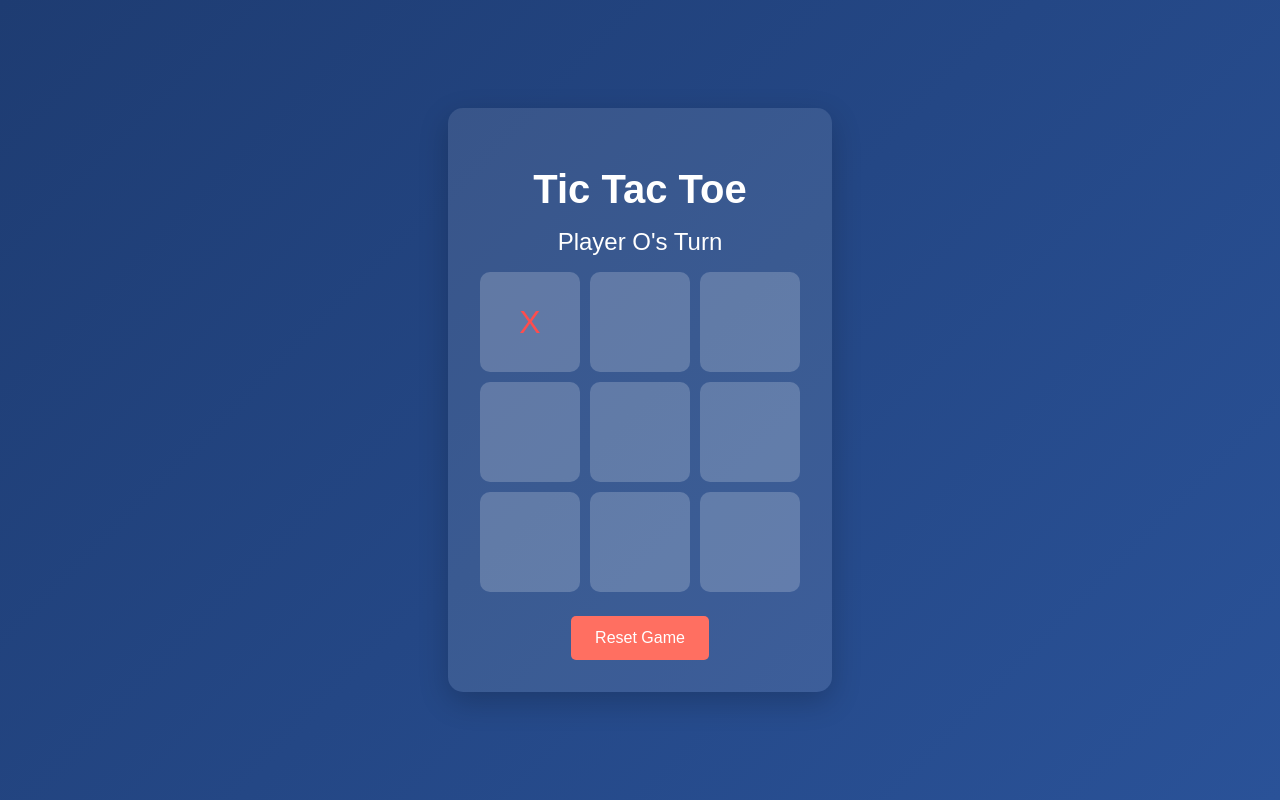
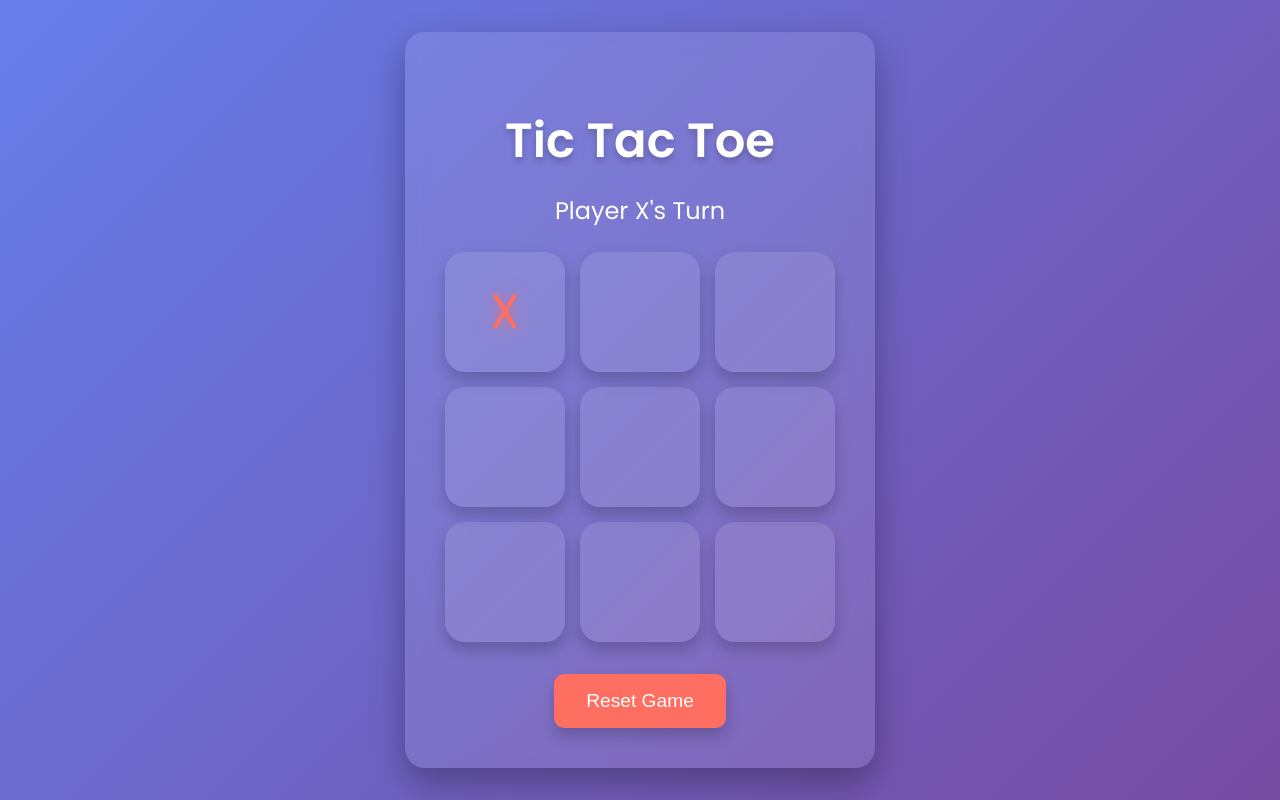
Before and after one commit to rsreehari/TIC-TAC-TOE, a plain HTML site: page index.html in a window 1280 px wide. Both pictures are taken after a click on the element 530 px from the left and 322 px from the top of the page. Drawn offline with Linux system fonts and the light colour scheme.

Commit message:
Enhance Tic Tac Toe UI with Google Fonts and improved styles; add player display and winning animations

```diff
--- a/index.html
+++ b/index.html
@@ -4,6 +4,7 @@
   <meta charset="UTF-8">
   <meta name="viewport" content="width=device-width, initial-scale=1.0">
   <title>Tic Tac Toe - Ultimate UI</title>
+  <link href="https://fonts.googleapis.com/css2?family=Poppins:wght@400;600&display=swap" rel="stylesheet">
   <link rel="stylesheet" href="style.css">
 </head>
 <body>
--- a/script.js
+++ b/script.js
@@ -3,20 +3,16 @@ const board = document.querySelector('.board');
 const cells = document.querySelectorAll('.cell');
 const statusText = document.querySelector('.status');
 const resetBtn = document.querySelector('.reset-btn');
+const playerDisplay = document.querySelector('.player');
 
 let currentPlayer = 'X';
 let gameActive = true;
 let gameState = ['', '', '', '', '', '', '', '', ''];
 
 const winningConditions = [
-  [0, 1, 2], // Top row
-  [3, 4, 5], // Middle row
-  [6, 7, 8], // Bottom row
-  [0, 3, 6], // Left column
-  [1, 4, 7], // Middle column
-  [2, 5, 8], // Right column
-  [0, 4, 8], // Diagonal
-  [2, 4, 6]  // Diagonal
+  [0, 1, 2], [3, 4, 5], [6, 7, 8], // Rows
+  [0, 3, 6], [1, 4, 7], [2, 5, 8], // Columns
+  [0, 4, 8], [2, 4, 6]             // Diagonals
 ];
 
 const handleCellClick = (e) => {
@@ -41,6 +37,9 @@ const checkForWinner = () => {
 
     if (gameState[a] === gameState[b] && gameState[b] === gameState[c]) {
       roundWon = true;
+      cells[a].classList.add('win');
+      cells[b].classList.add('win');
+      cells[c].classList.add('win');
       break;
     }
   }
@@ -58,7 +57,7 @@ const checkForWinner = () => {
   }
 
   currentPlayer = currentPlayer === 'X' ? 'O' : 'X';
-  statusText.textContent = `Player ${currentPlayer}'s Turn`;
+  playerDisplay.textContent = currentPlayer;
 };
 
 const resetGame = () => {
@@ -66,9 +65,10 @@ const resetGame = () => {
   gameActive = true;
   currentPlayer = 'X';
   statusText.textContent = `Player ${currentPlayer}'s Turn`;
+  playerDisplay.textContent = currentPlayer;
   cells.forEach(cell => {
     cell.textContent = '';
-    cell.classList.remove('X', 'O');
+    cell.classList.remove('X', 'O', 'win');
   });
 };
 
--- a/style.css
+++ b/style.css
@@ -1,76 +1,106 @@
 /* styles.css */
 body {
-    font-family: 'Arial', sans-serif;
-    background: linear-gradient(135deg, #1e3c72, #2a5298);
+    font-family: 'Poppins', sans-serif;
+    background: linear-gradient(135deg, #667eea, #764ba2);
     color: #fff;
     display: flex;
     justify-content: center;
     align-items: center;
     height: 100vh;
     margin: 0;
+    overflow: hidden;
   }
 
   .container {
     text-align: center;
     background: rgba(255, 255, 255, 0.1);
-    padding: 2rem;
-    border-radius: 15px;
-    box-shadow: 0 10px 30px rgba(0, 0, 0, 0.2);
+    padding: 2.5rem;
+    border-radius: 20px;
+    box-shadow: 0 15px 35px rgba(0, 0, 0, 0.3);
+    backdrop-filter: blur(10px);
   }
 
   h1 {
-    font-size: 2.5rem;
+    font-size: 3rem;
     margin-bottom: 1rem;
+    font-weight: 600;
+    text-shadow: 0 4px 6px rgba(0, 0, 0, 0.2);
   }
 
   .status {
     font-size: 1.5rem;
-    margin-bottom: 1rem;
+    margin-bottom: 1.5rem;
+    font-weight: 500;
+  }
+
+  .status .player {
+    color: #ff6f61;
+    font-weight: 700;
   }
 
   .board {
     display: grid;
-    grid-template-columns: repeat(3, 100px);
-    grid-template-rows: repeat(3, 100px);
-    gap: 10px;
-    margin-bottom: 1.5rem;
+    grid-template-columns: repeat(3, 120px);
+    grid-template-rows: repeat(3, 120px);
+    gap: 15px;
+    margin-bottom: 2rem;
   }
 
   .cell {
-    background: rgba(255, 255, 255, 0.2);
-    border-radius: 10px;
+    background: rgba(255, 255, 255, 0.1);
+    border-radius: 20px;
     display: flex;
     justify-content: center;
     align-items: center;
-    font-size: 2rem;
+    font-size: 3rem;
     cursor: pointer;
-    transition: background 0.3s, transform 0.2s;
+    transition: all 0.3s ease;
+    box-shadow: 0 8px 15px rgba(0, 0, 0, 0.2);
   }
 
   .cell:hover {
-    background: rgba(255, 255, 255, 0.3);
-    transform: scale(1.05);
+    background: rgba(255, 255, 255, 0.2);
+    transform: translateY(-5px);
+    box-shadow: 0 12px 20px rgba(0, 0, 0, 0.3);
   }
 
   .cell.X {
-    color: #ff4d4d;
+    color: #ff6f61;
+    text-shadow: 0 0 15px rgba(255, 111, 97, 0.7);
   }
 
   .cell.O {
     color: #4dff4d;
+    text-shadow: 0 0 15px rgba(77, 255, 77, 0.7);
+  }
+
+  .cell.win {
+    animation: glow 1.5s infinite alternate;
+  }
+
+  @keyframes glow {
+    from {
+      box-shadow: 0 0 10px rgba(255, 255, 255, 0.7);
+    }
+    to {
+      box-shadow: 0 0 30px rgba(255, 255, 255, 1);
+    }
   }
 
   .reset-btn {
     background: #ff6f61;
     color: #fff;
     border: none;
-    padding: 0.8rem 1.5rem;
-    font-size: 1rem;
-    border-radius: 5px;
+    padding: 1rem 2rem;
+    font-size: 1.2rem;
+    border-radius: 10px;
     cursor: pointer;
-    transition: background 0.3s;
+    transition: all 0.3s ease;
+    box-shadow: 0 8px 15px rgba(0, 0, 0, 0.2);
   }
 
   .reset-btn:hover {
     background: #ff3b2f;
+    transform: translateY(-3px);
+    box-shadow: 0 12px 20px rgba(0, 0, 0, 0.3);
   }
```
